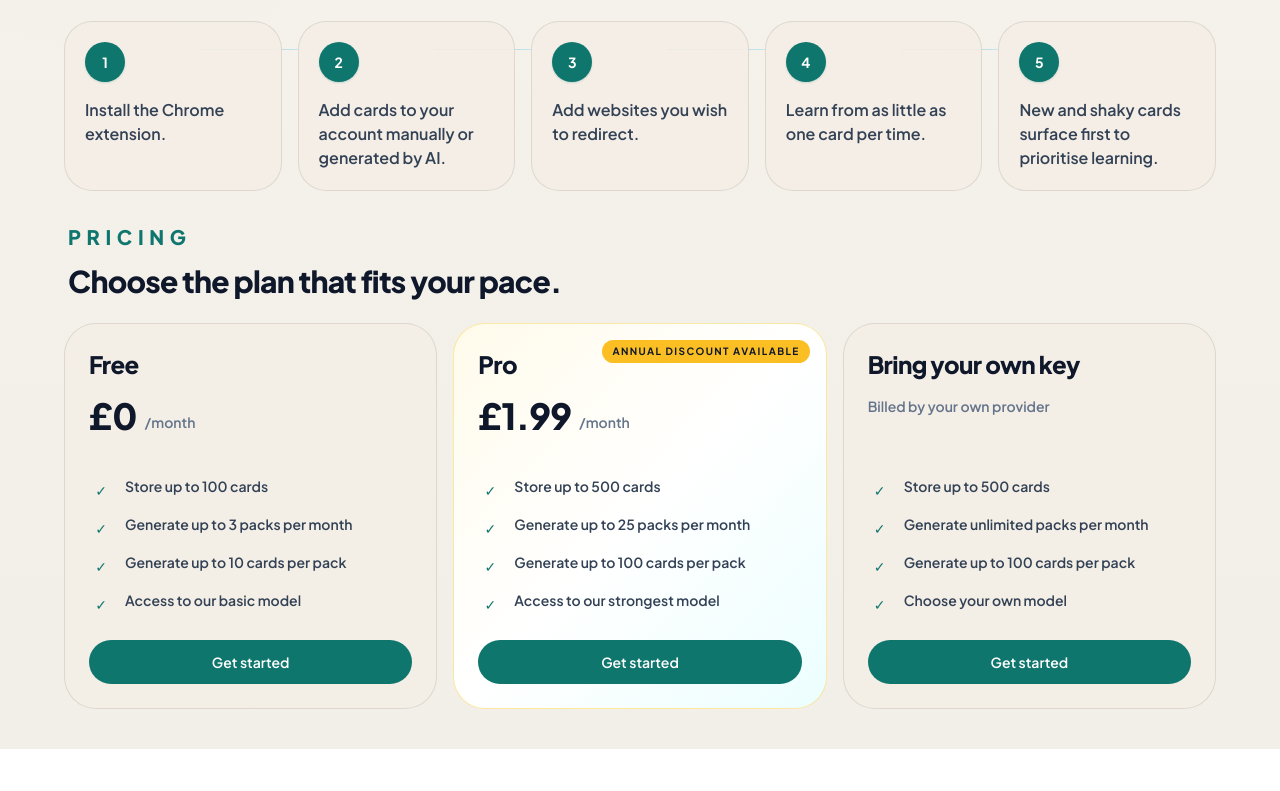
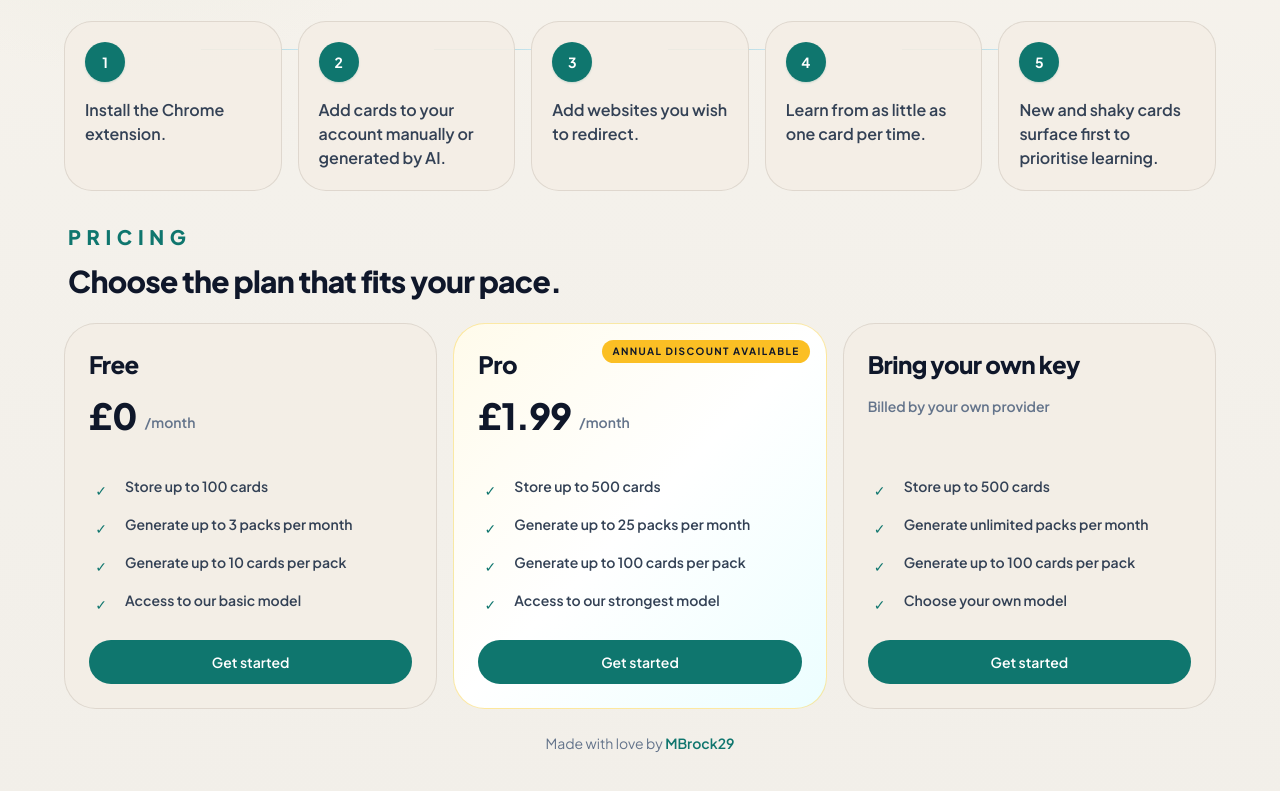
Before and after one commit to MBrock29/stop-procrastinating, a React (Vite) app: page / in a window 1280 px wide. Shown: the part 461-1252 px from the top of the page. Before the commit the page ends 1210 px from the top, so only its background shows below. Built offline with nearby package versions, Linux system fonts and the light colour scheme; no server answers.

Commit message:
style: add site footer and cog settings button

```diff
--- a/src/ui/AppShell.tsx
+++ b/src/ui/AppShell.tsx
@@ -47,14 +47,16 @@ export function AppShell() {
                   to="/app/settings"
                   className={({ isActive }) =>
                     [
-                      'inline-flex h-11 items-center justify-center rounded-full px-4 text-sm font-semibold transition',
+                      'inline-flex h-11 w-11 items-center justify-center rounded-full text-lg font-semibold transition',
                       isActive
                         ? 'action-button shadow-lg shadow-reef/20'
                         : 'ghost-button',
                     ].join(' ')
                   }
+                  aria-label="Settings"
+                  title="Settings"
                 >
-                  Settings
+                  <span aria-hidden="true">⚙</span>
                 </NavLink>
                 <button
                   type="button"
@@ -107,6 +109,18 @@ export function AppShell() {
         <main className="flex-1">
           <Outlet />
         </main>
+
+        <footer className="px-2 py-6 text-center text-sm text-slate-500 dark:text-slate-300">
+          Made with love by{' '}
+          <a
+            href="https://x.com/MBrock29"
+            target="_blank"
+            rel="noreferrer"
+            className="font-semibold text-reef transition hover:underline"
+          >
+            MBrock29
+          </a>
+        </footer>
       </div>
     </div>
   )
--- a/src/views/AuthPage.tsx
+++ b/src/views/AuthPage.tsx
@@ -186,6 +186,18 @@ export function AuthPage() {
           </div>
         </section>
       </div>
+
+      <footer className="mx-auto max-w-6xl px-2 py-6 text-center text-sm text-slate-500 dark:text-slate-300">
+        Made with love by{' '}
+        <a
+          href="https://x.com/MBrock29"
+          target="_blank"
+          rel="noreferrer"
+          className="font-semibold text-reef transition hover:underline"
+        >
+          MBrock29
+        </a>
+      </footer>
     </div>
   )
 }
--- a/src/views/LoginPage.tsx
+++ b/src/views/LoginPage.tsx
@@ -174,6 +174,18 @@ export function LoginPage() {
           </div>
         </section>
       </div>
+
+      <footer className="mx-auto max-w-xl px-2 py-6 text-center text-sm text-slate-500 dark:text-slate-300">
+        Made with love by{' '}
+        <a
+          href="https://x.com/MBrock29"
+          target="_blank"
+          rel="noreferrer"
+          className="font-semibold text-reef transition hover:underline"
+        >
+          MBrock29
+        </a>
+      </footer>
     </div>
   )
 }
```
